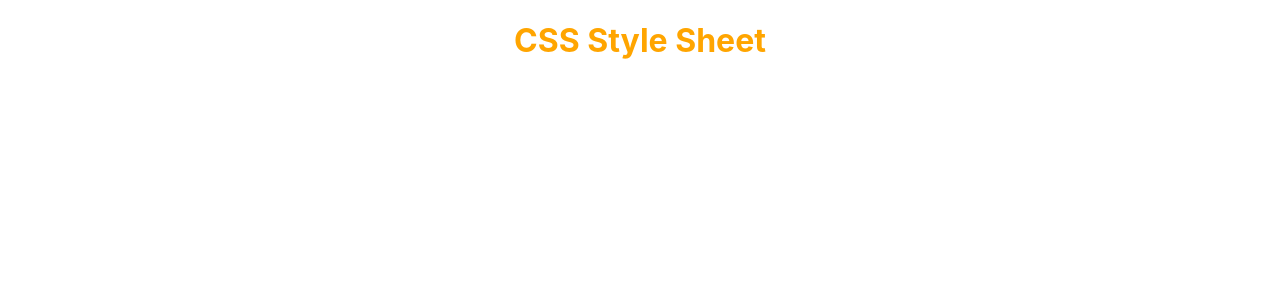
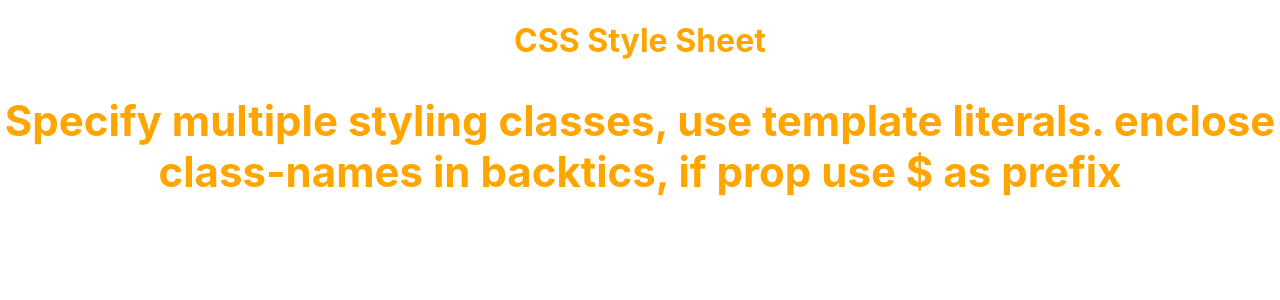
Before and after one commit to madiha-m/React, a React (Create React App) app in the folder basics/: page / in a window 1280 px wide. Shown: the top 300 px of the page. Built offline with nearby package versions, Linux system fonts and the light colour scheme.

Commit message:
template literals use while need  to apply multiple classes for styling

```diff
--- a/basics/src/components/CssStylesheet.js
+++ b/basics/src/components/CssStylesheet.js
@@ -7,6 +7,10 @@ function CssStylesheet(props) {
   return (
     <div>
       <h1 className={className}>CSS Style Sheet</h1>
+      <h2 className={`${className} font-xl`}>
+        Specify multiple styling classes, use template literals. enclose
+        class-names in backtics, if prop use $ as prefix{" "}
+      </h2>
     </div>
   );
 }
--- a/basics/src/components/cssStyling.css
+++ b/basics/src/components/cssStyling.css
@@ -1,3 +1,7 @@
 .primary {
   color: orange;
 }
+
+.font-xl {
+  font-size: 42px;
+}
```
